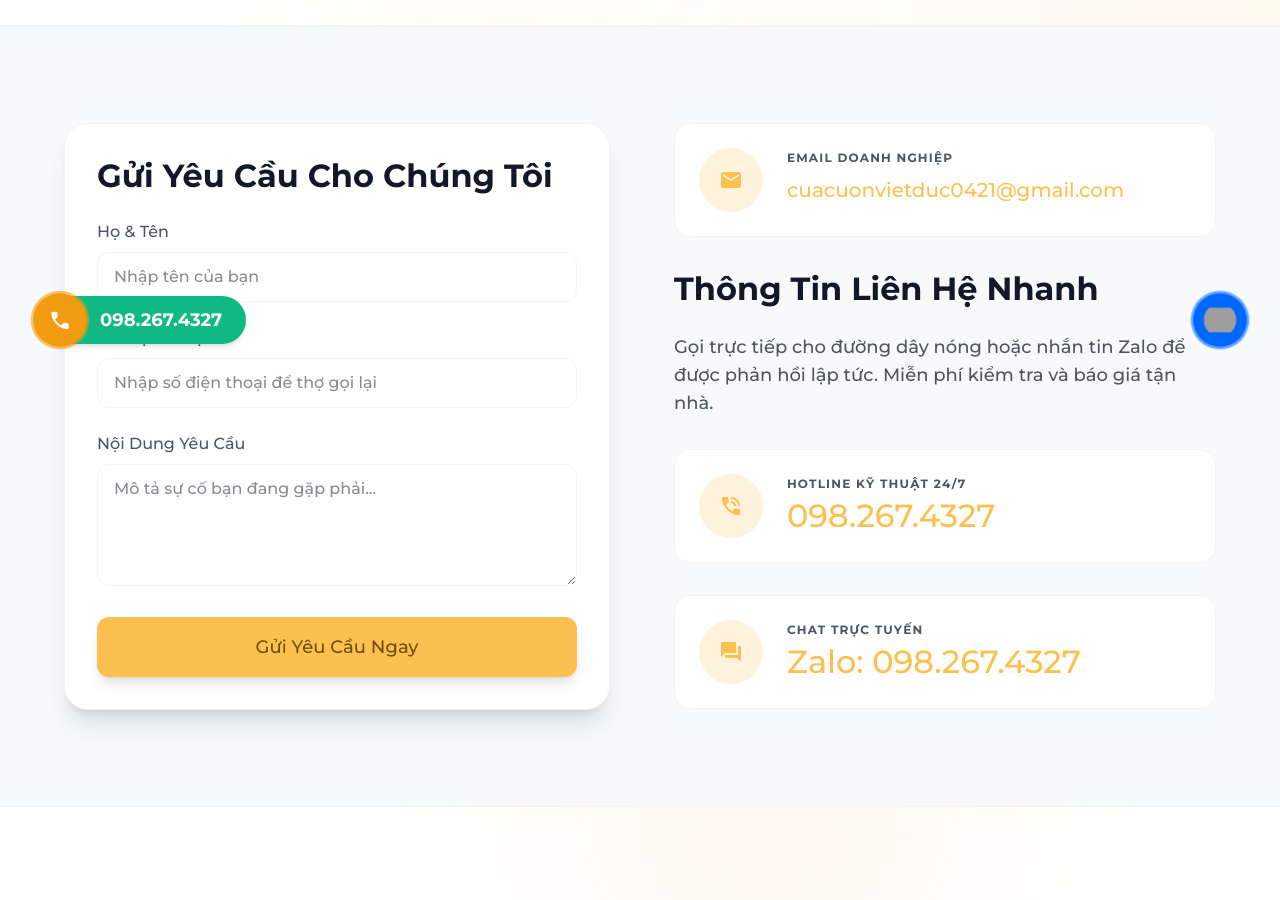
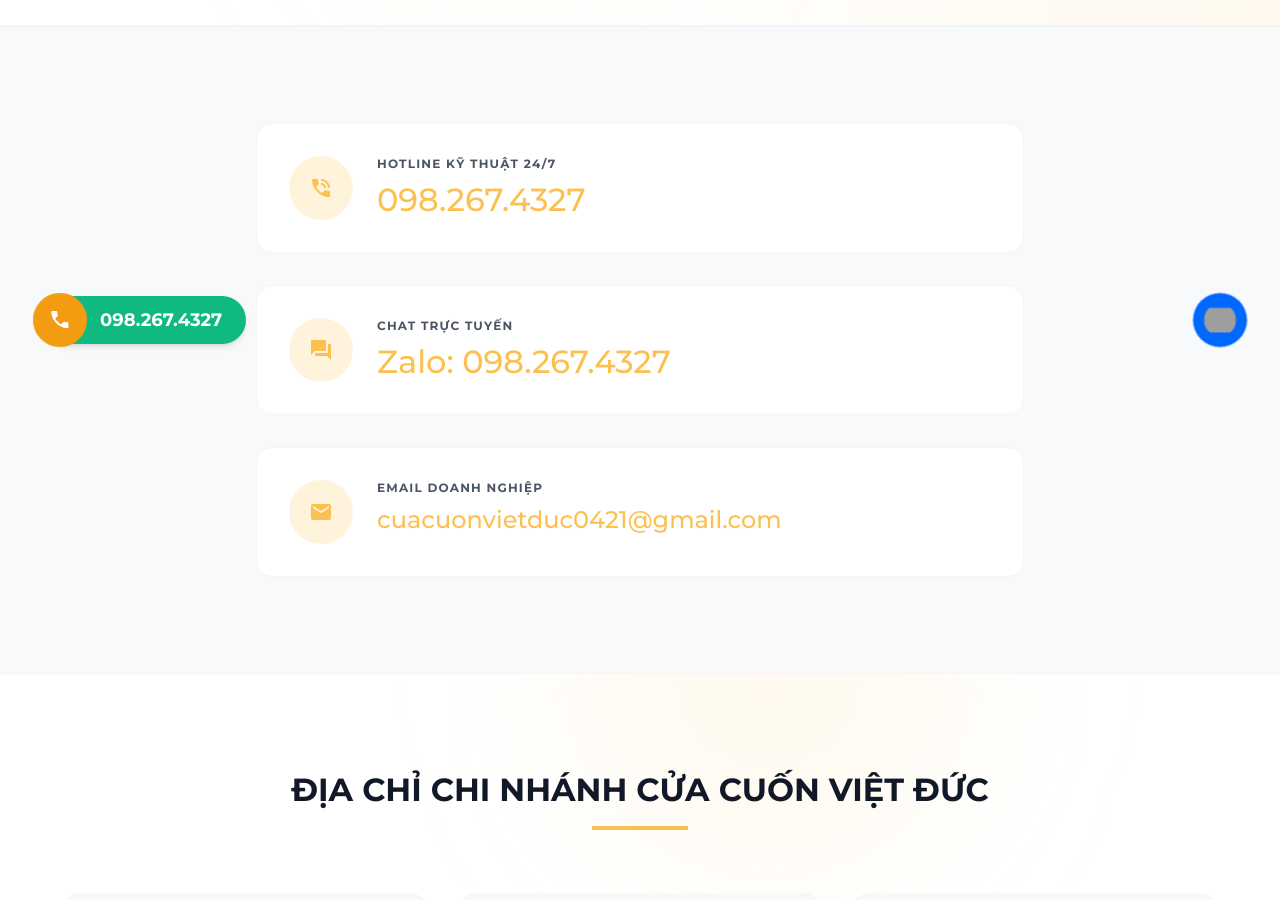
Before and after one commit to hieunt7702/web-cua-cuon, a Next.js app: page /lien-he in a window 1280 px wide. Shown: the part 420-1320 px from the top of the page. Built offline with nearby package versions, Linux system fonts and the light colour scheme; grey boxes are pictures that could not be loaded.

Commit message:
Revert contact page layout to vertical stack

```diff
--- a/src/app/lien-he/page.tsx
+++ b/src/app/lien-he/page.tsx
@@ -111,62 +111,35 @@ export default function LienHe() {
       {/* Contact Form & Info */}
       <section className="py-24 bg-background relative overflow-hidden border-t border-surface-container-high">
         <div className="max-w-max-width mx-auto px-margin-mobile md:px-margin-desktop relative z-10">
-          <div className="flex flex-col lg:flex-row gap-16">
-            {/* Form */}
-            <div className="w-full lg:w-1/2 bg-surface p-8 rounded-3xl border border-surface-container-high shadow-xl">
-              <h2 className="text-headline-lg font-headline-lg text-on-surface mb-6">Gửi Yêu Cầu Cho Chúng Tôi</h2>
-              <form className="space-y-6">
-                <div>
-                  <label className="block text-body-sm text-on-surface-variant mb-2">Họ & Tên</label>
-                  <input type="text" className="w-full bg-surface-container border border-surface-container-high rounded-xl px-4 py-3 text-on-surface focus:border-primary-container focus:ring-1 focus:ring-primary-container outline-none transition-all" placeholder="Nhập tên của bạn" />
-                </div>
-                <div>
-                  <label className="block text-body-sm text-on-surface-variant mb-2">Số Điện Thoại *</label>
-                  <input type="tel" className="w-full bg-surface-container border border-surface-container-high rounded-xl px-4 py-3 text-on-surface focus:border-primary-container focus:ring-1 focus:ring-primary-container outline-none transition-all" placeholder="Nhập số điện thoại để thợ gọi lại" required />
-                </div>
-                <div>
-                  <label className="block text-body-sm text-on-surface-variant mb-2">Nội Dung Yêu Cầu</label>
-                  <textarea className="w-full bg-surface-container border border-surface-container-high rounded-xl px-4 py-3 text-on-surface focus:border-primary-container focus:ring-1 focus:ring-primary-container outline-none transition-all" rows={4} placeholder="Mô tả sự cố bạn đang gặp phải..."></textarea>
-                </div>
-                <button type="submit" className="w-full bg-primary-container hover:bg-primary text-on-primary-container font-medium text-body-lg py-4 rounded-xl transition-colors shadow-lg">Gửi Yêu Cầu Ngay</button>
-              </form>
+          <div className="max-w-3xl mx-auto space-y-6 md:space-y-8">
+
+            <div className="bg-surface-container p-6 md:p-8 rounded-2xl border border-surface-container-high flex flex-col sm:flex-row items-center sm:items-start text-center sm:text-left gap-4 md:gap-6 hover:shadow-md transition-shadow">
+              <div className="w-14 h-14 md:w-16 md:h-16 rounded-full bg-primary-container/20 flex items-center justify-center shrink-0 text-primary-container">
+                <span className="material-symbols-outlined text-2xl md:text-3xl" style={{ fontVariationSettings: "'FILL' 1" }}>phone_in_talk</span>
+              </div>
+              <div className="w-full">
+                <div className="text-label-sm text-on-surface-variant uppercase tracking-widest mb-1 md:mb-2 mt-1 sm:mt-0">Hotline Kỹ Thuật 24/7</div>
+                <a href="tel:0982674327" className="text-headline-sm md:text-headline-lg text-primary-container font-medium hover:text-primary transition-colors block">098.267.4327</a>
+              </div>
             </div>
 
-            {/* Quick Contact Info */}
-            <div className="w-full lg:w-1/2 space-y-8">
-              <div className="bg-surface-container p-6 rounded-2xl border border-surface-container-high flex items-center gap-6">
-                <div className="w-16 h-16 rounded-full bg-primary-container/20 flex items-center justify-center shrink-0 text-primary-container">
-                  <span className="material-symbols-outlined text-3xl" style={{ fontVariationSettings: "'FILL' 1" }}>mail</span>
-                </div>
-                <div>
-                  <div className="text-label-sm text-on-surface-variant uppercase tracking-widest mb-1">Email Doanh Nghiệp</div>
-                  <a href="mailto:cuacuonvietduc0421@gmail.com" className="text-headline-lg text-primary-container font-medium hover:text-primary transition-colors" style={{ fontSize: "1.25rem" }}>cuacuonvietduc0421@gmail.com</a>
-                </div>
+            <div className="bg-surface-container p-6 md:p-8 rounded-2xl border border-surface-container-high flex flex-col sm:flex-row items-center sm:items-start text-center sm:text-left gap-4 md:gap-6 hover:shadow-md transition-shadow">
+              <div className="w-14 h-14 md:w-16 md:h-16 rounded-full bg-primary-container/20 flex items-center justify-center shrink-0 text-primary-container">
+                <span className="material-symbols-outlined text-2xl md:text-3xl" style={{ fontVariationSettings: "'FILL' 1" }}>forum</span>
               </div>
+              <div className="w-full">
+                <div className="text-label-sm text-on-surface-variant uppercase tracking-widest mb-1 md:mb-2 mt-1 sm:mt-0">Chat Trực Tuyến</div>
+                <a href="https://zalo.me/0982674327" target="_blank" rel="noopener noreferrer" className="text-headline-sm md:text-headline-lg text-primary-container font-medium hover:text-primary transition-colors block">Zalo: 098.267.4327</a>
+              </div>
+            </div>
 
-              <div>
-                <h2 className="text-headline-lg font-headline-lg text-on-surface mb-6">Thông Tin Liên Hệ Nhanh</h2>
-                <p className="text-body-lg text-on-surface-variant mb-8">Gọi trực tiếp cho đường dây nóng hoặc nhắn tin Zalo để được phản hồi lập tức. Miễn phí kiểm tra và báo giá tận nhà.</p>
+            <div className="bg-surface-container p-6 md:p-8 rounded-2xl border border-surface-container-high flex flex-col sm:flex-row items-center sm:items-start text-center sm:text-left gap-4 md:gap-6 hover:shadow-md transition-shadow">
+              <div className="w-14 h-14 md:w-16 md:h-16 rounded-full bg-primary-container/20 flex items-center justify-center shrink-0 text-primary-container">
+                <span className="material-symbols-outlined text-2xl md:text-3xl" style={{ fontVariationSettings: "'FILL' 1" }}>mail</span>
               </div>
-
-              <div className="bg-surface-container p-6 rounded-2xl border border-surface-container-high flex items-center gap-6">
-                <div className="w-16 h-16 rounded-full bg-primary-container/20 flex items-center justify-center shrink-0 text-primary-container">
-                  <span className="material-symbols-outlined text-3xl" style={{ fontVariationSettings: "'FILL' 1" }}>phone_in_talk</span>
-                </div>
-                <div>
-                  <div className="text-label-sm text-on-surface-variant uppercase tracking-widest mb-1">Hotline Kỹ Thuật 24/7</div>
-                  <a href="tel:0982674327" className="text-headline-lg text-primary-container font-medium hover:text-primary transition-colors">098.267.4327</a>
-                </div>
-              </div>
-
-              <div className="bg-surface-container p-6 rounded-2xl border border-surface-container-high flex items-center gap-6">
-                <div className="w-16 h-16 rounded-full bg-primary-container/20 flex items-center justify-center shrink-0 text-primary-container">
-                  <span className="material-symbols-outlined text-3xl" style={{ fontVariationSettings: "'FILL' 1" }}>forum</span>
-                </div>
-                <div>
-                  <div className="text-label-sm text-on-surface-variant uppercase tracking-widest mb-1">Chat Trực Tuyến</div>
-                  <a href="https://zalo.me/0982674327" target="_blank" rel="noopener noreferrer" className="text-headline-lg text-primary-container font-medium hover:text-primary transition-colors">Zalo: 098.267.4327</a>
-                </div>
+              <div className="w-full">
+                <div className="text-label-sm text-on-surface-variant uppercase tracking-widest mb-1 md:mb-2 mt-1 sm:mt-0">Email Doanh Nghiệp</div>
+                <a href="mailto:cuacuonvietduc0421@gmail.com" className="text-headline-sm md:text-headline-md text-primary-container font-medium hover:text-primary transition-colors block break-all">cuacuonvietduc0421@gmail.com</a>
               </div>
             </div>
           </div>
```
